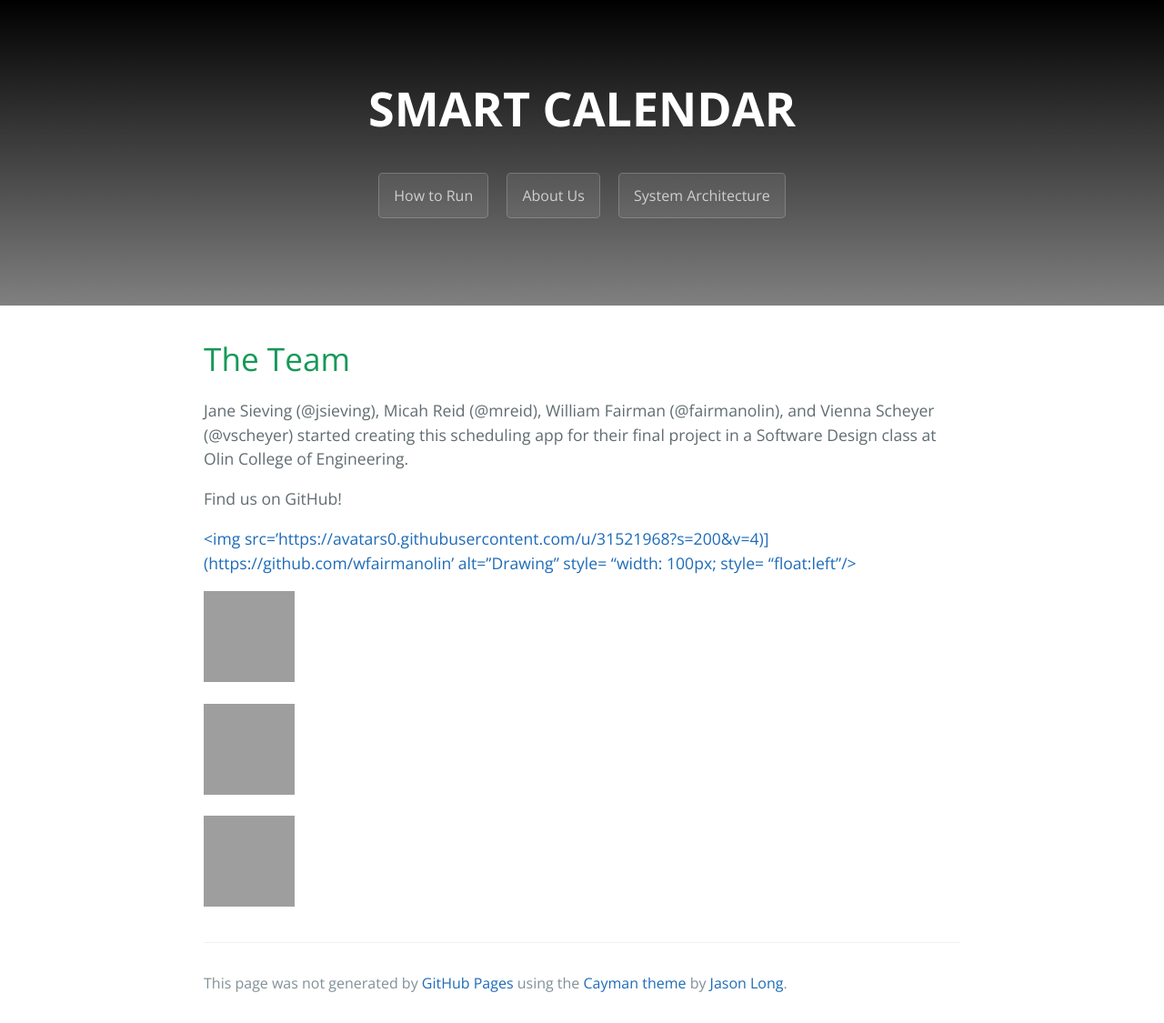
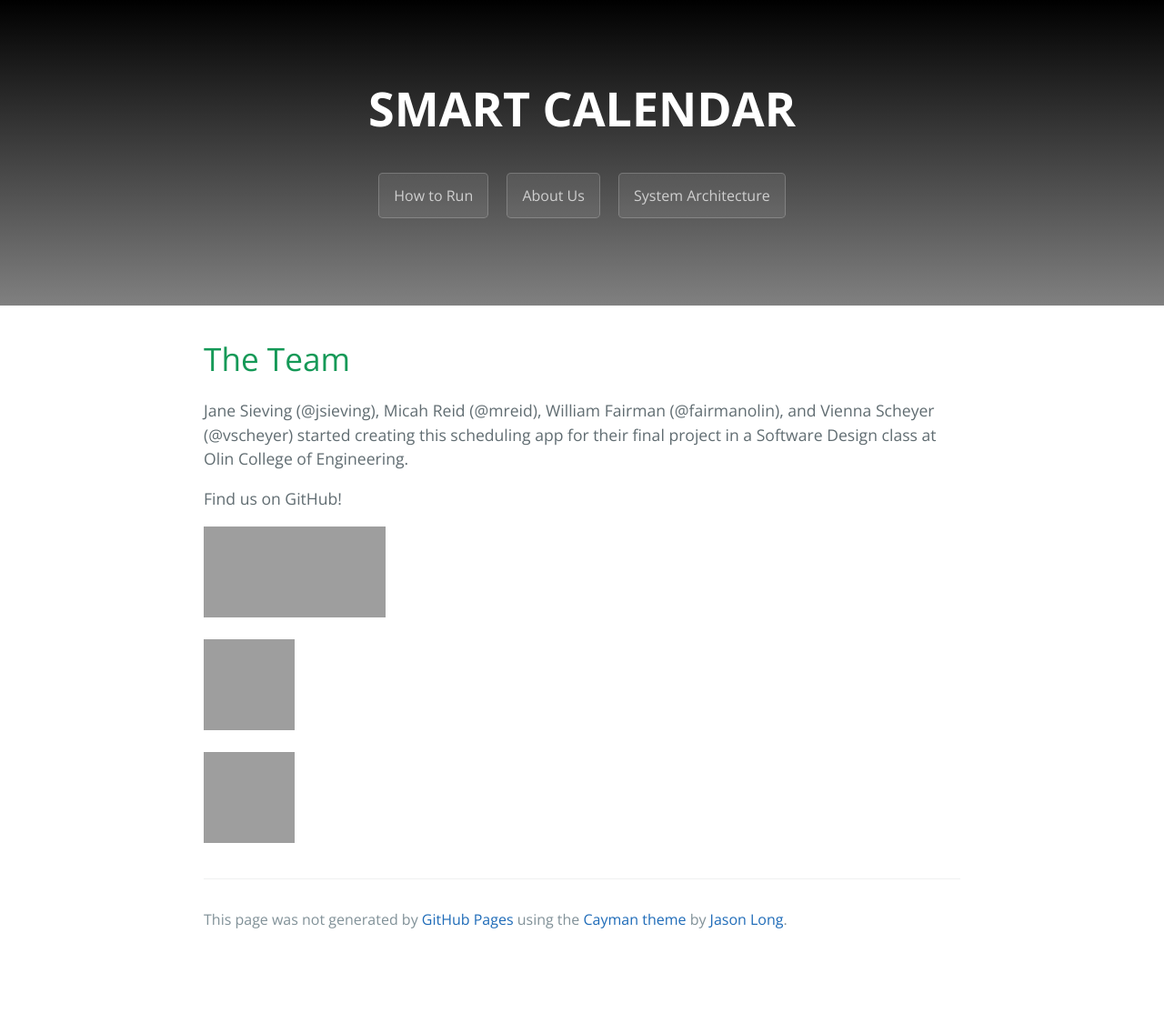
Before and after one commit to jsieving/smart-calendar, a Jekyll site: the page built from aboutUs.md, in a window 1280 px wide. Shown: the whole page at 91% size. Built offline with Jekyll 4.4.1, drawn with Linux system fonts in a browser that asks for light colours; after the commit the page ends 1055 px from its top, so only the background shows below that; grey boxes are pictures that could not be loaded.

Commit message:
Update aboutUs.md

```diff
--- a/aboutUs.md
+++ b/aboutUs.md
@@ -10,7 +10,7 @@ Jane Sieving (@jsieving), Micah Reid (@mreid), William Fairman (@fairmanolin), a
 Find us on GitHub!
 
 <a href= "https://github.com/wfairmanolin">
-<img src='https://avatars0.githubusercontent.com/u/31521968?s=200&v=4)](https://github.com/wfairmanolin' alt="Drawing" style= "width: 100px; style= "float:left"/>
+<img align="left" src='https://avatars0.githubusercontent.com/u/31521968?s=200&v=4)](https://github.com/wfairmanolin' alt="Drawing" style= "width: 100px;"/>
 
 
 
```
